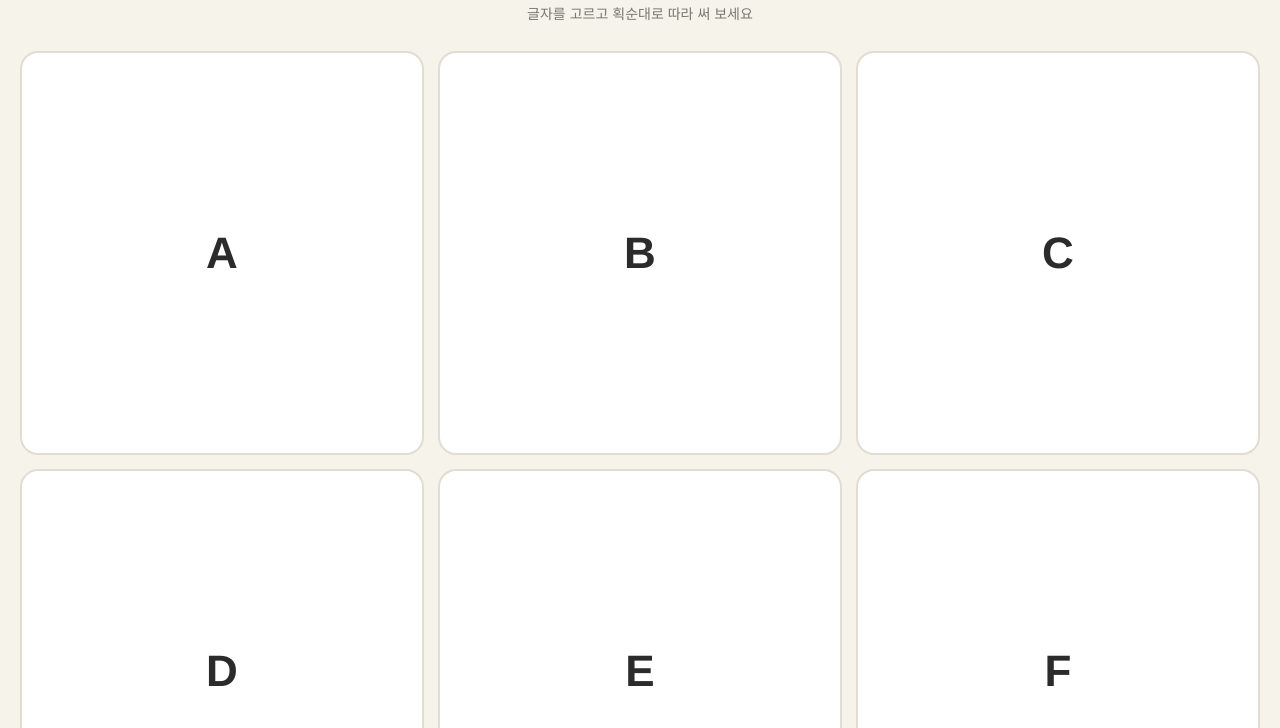
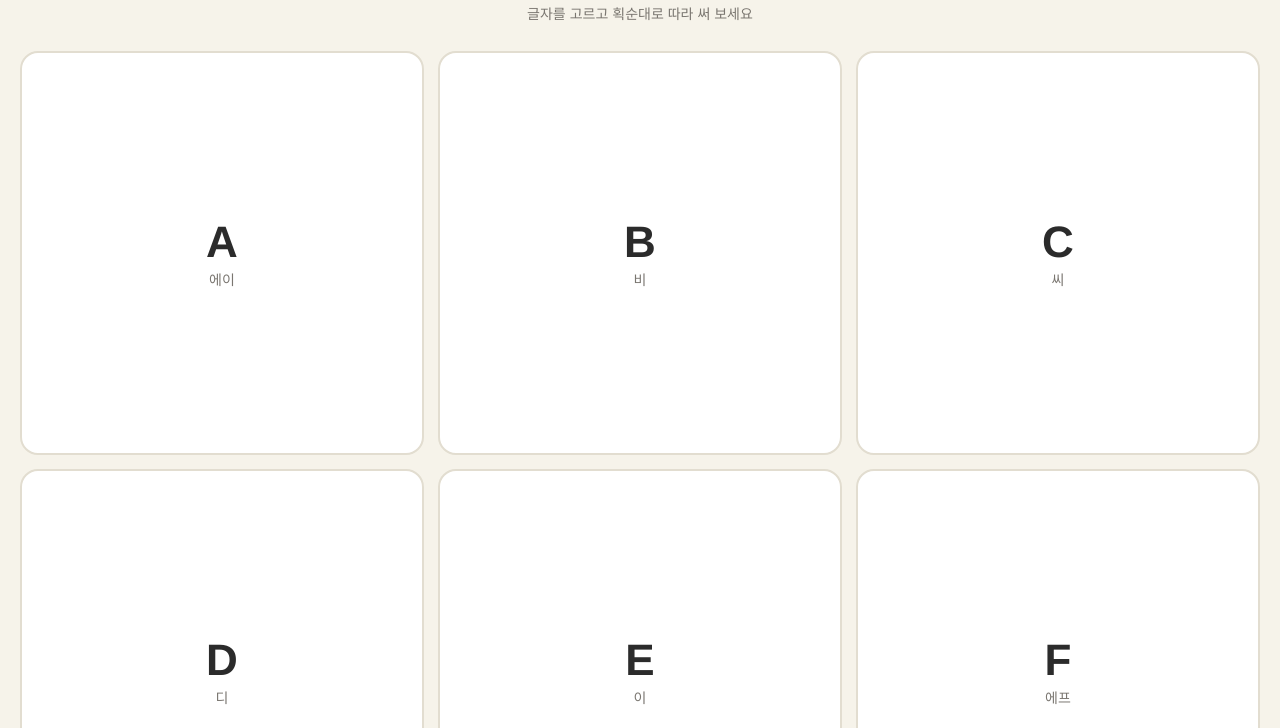
Before and after one commit to joedaze-chanchan/alphabet-tracing, a website with bundled scripts: page index.html in a window 1280 px wide. Shown: the part 72-800 px from the top of the page. Built offline with nearby package versions, Linux system fonts and the light colour scheme.

Commit message:
글자 아래 한글 이름 표시 (홈 버튼, 연습 화면 라벨)
Co-Authored-By: Claude Fable 5.1 <noreply@anthropic.com>

```diff
--- a/app.js
+++ b/app.js
@@ -37,6 +37,7 @@ const els = {
   dots: $("stroke-dots"),
   canvas: $("canvas"),
   hint: $("hint"),
+  label: $("letter-label"),
   done: $("done"),
   doneText: $("done-text"),
   againBtn: $("again-btn"),
@@ -69,7 +70,12 @@ function renderHome() {
     const btn = document.createElement("button");
     btn.type = "button";
     btn.className = "letter-btn";
-    btn.textContent = letter;
+    const big = document.createElement("span");
+    big.textContent = letter;
+    const ko = document.createElement("span");
+    ko.className = "ko";
+    ko.textContent = LETTERS[letter].ko;
+    btn.append(big, ko);
     if (store.get(letter).completed) {
       btn.classList.add("completed");
       const star = document.createElement("span");
@@ -104,6 +110,7 @@ function openLetter(letter) {
   els.done.hidden = true;
   els.home.hidden = true;
   els.practice.hidden = false;
+  els.label.innerHTML = `<span class="big">${letter}</span><span class="ko">${LETTERS[letter].ko}</span>`;
   resizeCanvas();
   renderDots();
   setHint(HINTS.watch);
--- a/index.html
+++ b/index.html
@@ -29,6 +29,8 @@
       <button id="demo-btn" class="icon-btn" type="button" aria-label="시범 다시 보기">▶</button>
     </header>
 
+    <div id="letter-label" class="letter-label"></div>
+
     <div class="canvas-wrap">
       <canvas id="canvas"></canvas>
     </div>
--- a/letters.js
+++ b/letters.js
@@ -31,6 +31,7 @@ function join(...parts) {
 
 export const LETTERS = {
   A: {
+    ko: "에이",
     strokes: [
       [[50, 8], [14, 92]],
       [[50, 8], [86, 92]],
@@ -38,6 +39,7 @@ export const LETTERS = {
     ],
   },
   B: {
+    ko: "비",
     strokes: [
       [[22, 8], [22, 92]],
       join([[22, 8], [52, 8]], arc(52, 29, 21, 21, -90, 90), [[22, 50]]),
@@ -45,18 +47,21 @@ export const LETTERS = {
     ],
   },
   C: {
+    ko: "씨",
     strokes: [
       // 오른쪽 위에서 시작해 위쪽·왼쪽을 지나 오른쪽 아래로 (반시계 방향)
       arc(52, 50, 36, 42, -45, -315, 40),
     ],
   },
   D: {
+    ko: "디",
     strokes: [
       [[22, 8], [22, 92]],
       join([[22, 8], [44, 8]], arc(44, 50, 36, 42, -90, 90, 32), [[22, 92]]),
     ],
   },
   E: {
+    ko: "이",
     strokes: [
       [[22, 8], [22, 92]],
       [[22, 8], [80, 8]],
@@ -65,6 +70,7 @@ export const LETTERS = {
     ],
   },
   F: {
+    ko: "에프",
     strokes: [
       [[22, 8], [22, 92]],
       [[22, 8], [80, 8]],
--- a/style.css
+++ b/style.css
@@ -59,6 +59,8 @@ html, body {
   justify-content: center;
   -webkit-tap-highlight-color: transparent;
 }
+.letter-btn { flex-direction: column; gap: 2px; }
+.letter-btn .ko { font-size: 14px; font-weight: 400; color: var(--muted); font-family: inherit; }
 .letter-btn:active { transform: scale(0.96); }
 .letter-btn.completed { border-color: var(--gold); }
 .letter-btn .star {
@@ -106,6 +108,15 @@ html, body {
 }
 .stroke-dots .dot.current { border-color: var(--blue); background: #dbeafe; }
 .stroke-dots .dot.filled { border-color: var(--green); background: var(--green); }
+
+.letter-label {
+  text-align: center;
+  font-size: 22px;
+  color: var(--ink);
+  padding: 4px 16px 0;
+}
+.letter-label .big { font-size: 32px; font-weight: 700; font-family: "Helvetica Neue", Arial, sans-serif; margin-right: 8px; }
+.letter-label .ko { color: var(--muted); font-size: 18px; }
 
 .canvas-wrap {
   flex: 1;
```
